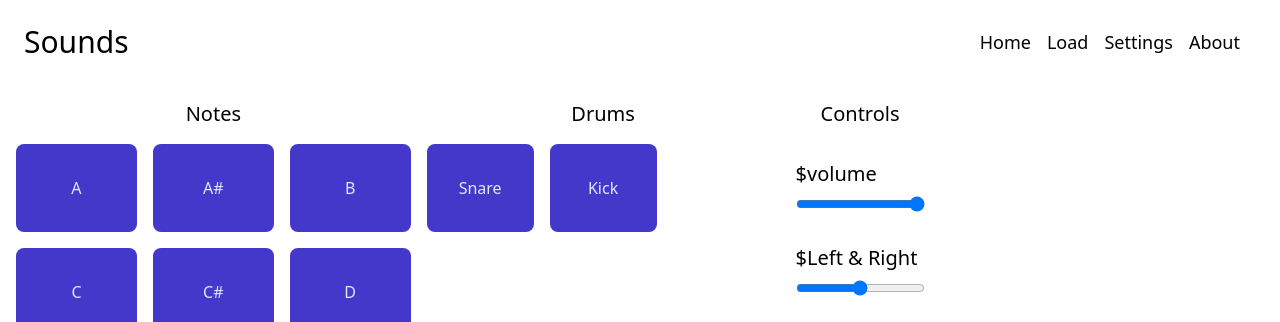
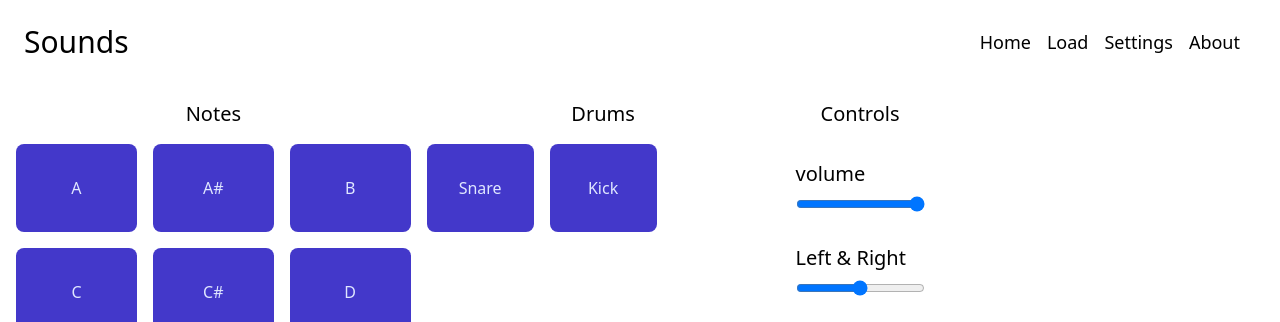
Before and after one commit to pigilwin/auditory, a React (Create React App) app: page / in a window 1280 px wide. Shown: the top 322 px of the page. Built offline with nearby package versions, Linux system fonts and the light colour scheme.

Commit message:
Removing $

```diff
--- a/src/components/Inputs.tsx
+++ b/src/components/Inputs.tsx
@@ -17,7 +17,7 @@ interface ToggleSwitchInterface extends InputInterface {
 export const RangeInput = (range: RangeInputInterface) => {
     return (
         <div className="range-slider p-4 flex flex-col">
-            <label className="text-xl mb-2" htmlFor={range.id}>${range.title}</label>
+            <label className="text-xl mb-2" htmlFor={range.id}>{range.title}</label>
             <input type="range" className="cursor-pointer" id={range.id} min={range.min} max={range.max} value={range.value} step={range.step}/>
         </div>
     );
```
